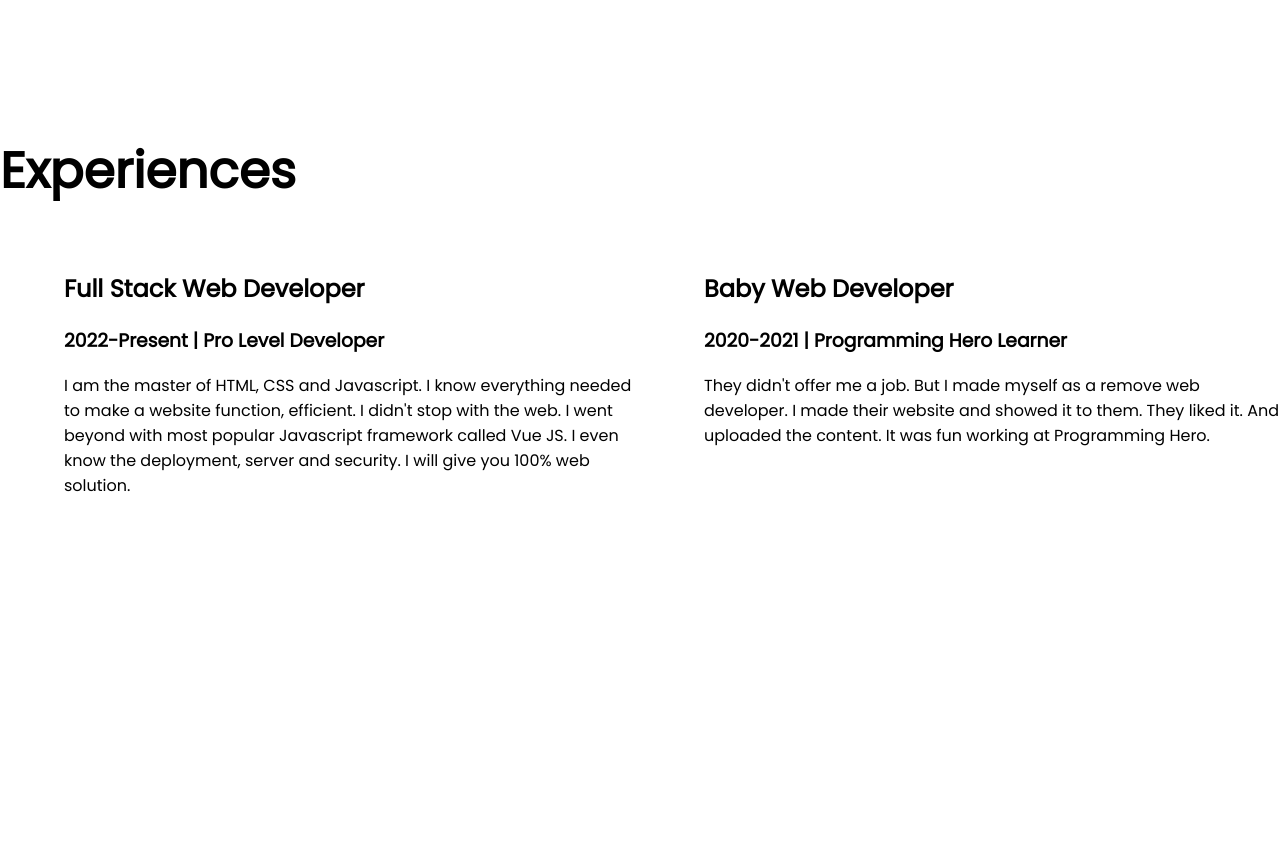
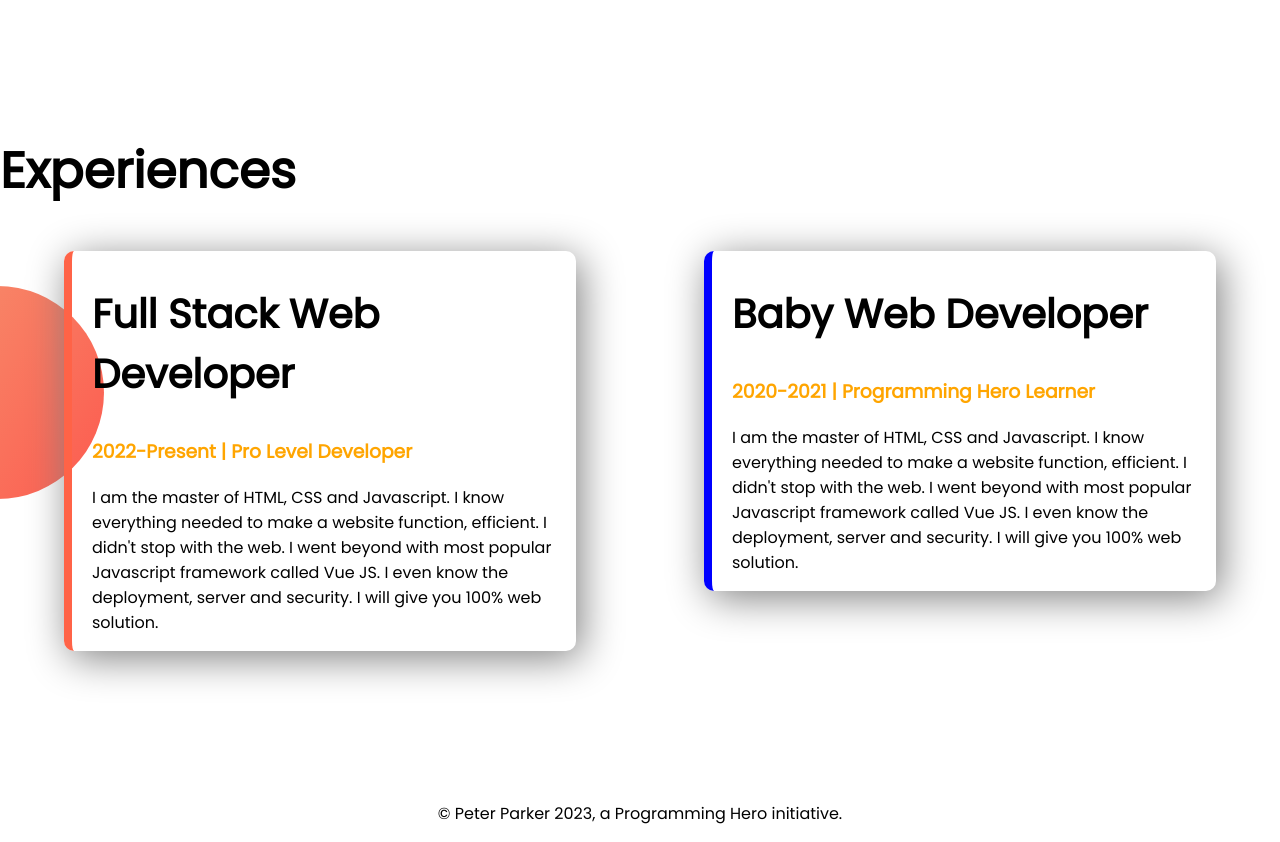
Before and after one commit to Parthive/peter-parker-world, a plain HTML site: page index.html in a window 1280 px wide. Shown: the part 1080-1922 px from the top of the page. Before the commit the page ends 1744 px from the top, so only its background shows below. Drawn offline with Linux system fonts and the light colour scheme.

Commit message:
footer added

```diff
--- a/css/style.css
+++ b/css/style.css
@@ -5,6 +5,9 @@ body{
 }
 h1{
     font-size: 50px;
+}
+h2{
+    font-size: 40px;
 }
 .orange-color{
     color: orange;
@@ -37,3 +40,27 @@ h1{
     background-repeat: no-repeat;
     background-position: right;
 }
+.experience-area{
+    background-image: url(../images/exp-bg.png);
+    background-repeat: no-repeat;
+    background-position: left;
+}
+.experince-item{
+    box-shadow: 5px 7px 40px grey;
+    width: 40%;
+    height: 80%;
+    margin-left: 5%;
+    margin-right: 5%;
+    border-radius: 10px;
+    padding-left: 20px;
+}
+#full-stack{
+    border-left: 8px solid tomato;
+}
+#baby-web{
+    border-left: 8px solid blue;
+}
+
+footer p{
+    text-align: center;
+}
--- a/index.html
+++ b/index.html
@@ -47,21 +47,23 @@
     <section class="experience-area">
         <h1> Experiences</h1>
         <div class="flex-container">
-            <div class="half-width" id="full-stack">
+            <div class="experince-item" id="full-stack">
                 <h2>Full Stack Web Developer</h2>
-                <h3>2022-Present | Pro Level Developer</h3>
+                <h3 class="orange-color">2022-Present | Pro Level Developer</h3>
                 <p>I am the master of HTML, CSS and Javascript. I know everything needed to make a website function,
                     efficient. I didn't stop with the web. I went beyond with most popular Javascript framework called Vue
                     JS. I even know the deployment, server and security. I will give you 100% web solution.</p>
             </div>
-            <div class="half-width" id="baby-web">
+            <div class="experince-item" id="baby-web">
                 <h2>Baby Web Developer</h2>
-                <h3>2020-2021 | Programming Hero Learner</h3>
-                <p>They didn't offer me a job. But I made myself as a remove web developer. I made their website and showed
-                    it to them. They liked it. And uploaded the content. It was fun working at Programming Hero.</p>
+                <h3 class="orange-color">2020-2021 | Programming Hero Learner</h3>
+                <p>I am the master of HTML, CSS and Javascript. I know everything needed to make a website function, efficient. I didn't stop with the web. I went beyond with most popular Javascript framework called Vue JS. I even know the deployment, server and security. I will give you 100% web solution.</p>
             </div>
         </div>
     </section>
+    <footer>
+        <p>© Peter Parker 2023, a Programming Hero initiative.</p>
+    </footer>
 
 </body>
 
```
